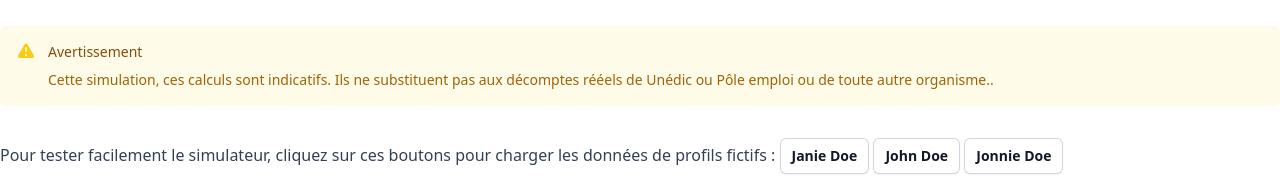
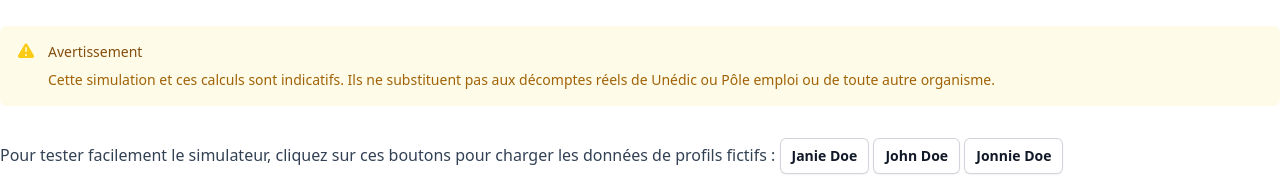
Before and after one commit to stephane-klein/comparateur-rupture-conventionnelle-cdi-france, a SvelteKit app: page / in a window 1280 px wide. Shown: the part 474-650 px from the top of the page. Built offline with nearby package versions, Linux system fonts and the light colour scheme.

Commit message:
Fix typo

```diff
--- a/src/routes/+page.svelte
+++ b/src/routes/+page.svelte
@@ -226,8 +226,8 @@
         <div class="ml-3">
             <h3 class="text-sm font-medium text-yellow-800">Avertissement</h3>
             <div class="mt-2 text-sm text-yellow-700">
-                <p>Cette simulation, ces calculs sont indicatifs. Ils ne substituent pas aux décomptes rééels de <a
-                    href="https://www.unedic.org/">Unédic</a> ou <a href="https://www.pole-emploi.fr">Pôle emploi</a> ou de toute autre organisme..</p>
+                <p>Cette simulation et ces calculs sont indicatifs. Ils ne substituent pas aux décomptes réels de <a
+                    href="https://www.unedic.org/">Unédic</a> ou <a href="https://www.pole-emploi.fr">Pôle emploi</a> ou de toute autre organisme.</p>
             </div>
         </div>
     </div>
@@ -495,7 +495,7 @@
         <li><a href="https://www.unedic.org/abonnement-alertes">vous abonner aux alertes de l'Unedic</a></li>
     </ul>
 
-    <p>Si vous avez envie de prendre un peu de recul, avoir une vue d'ensemble de l'évolution règlementaires de
+    <p>Si vous avez envie de prendre un peu de recul, avoir une vue d'ensemble de l'évolution réglementaire de
         l'Assurance chômage, je vous conseille le document <a
             href="https://www.unedic.org/publications/evolutions-reglementaires-de-lassurance-chomage-1990-2022">"Evolutions
             règlementaires de l'Assurance Chômage - 1990-2022"</a> et l'article Wikipedia <a href="https://fr.wikipedia.org/wiki/Assurance_ch%C3%B4mage_en_France">"Assurance Chômage
```
